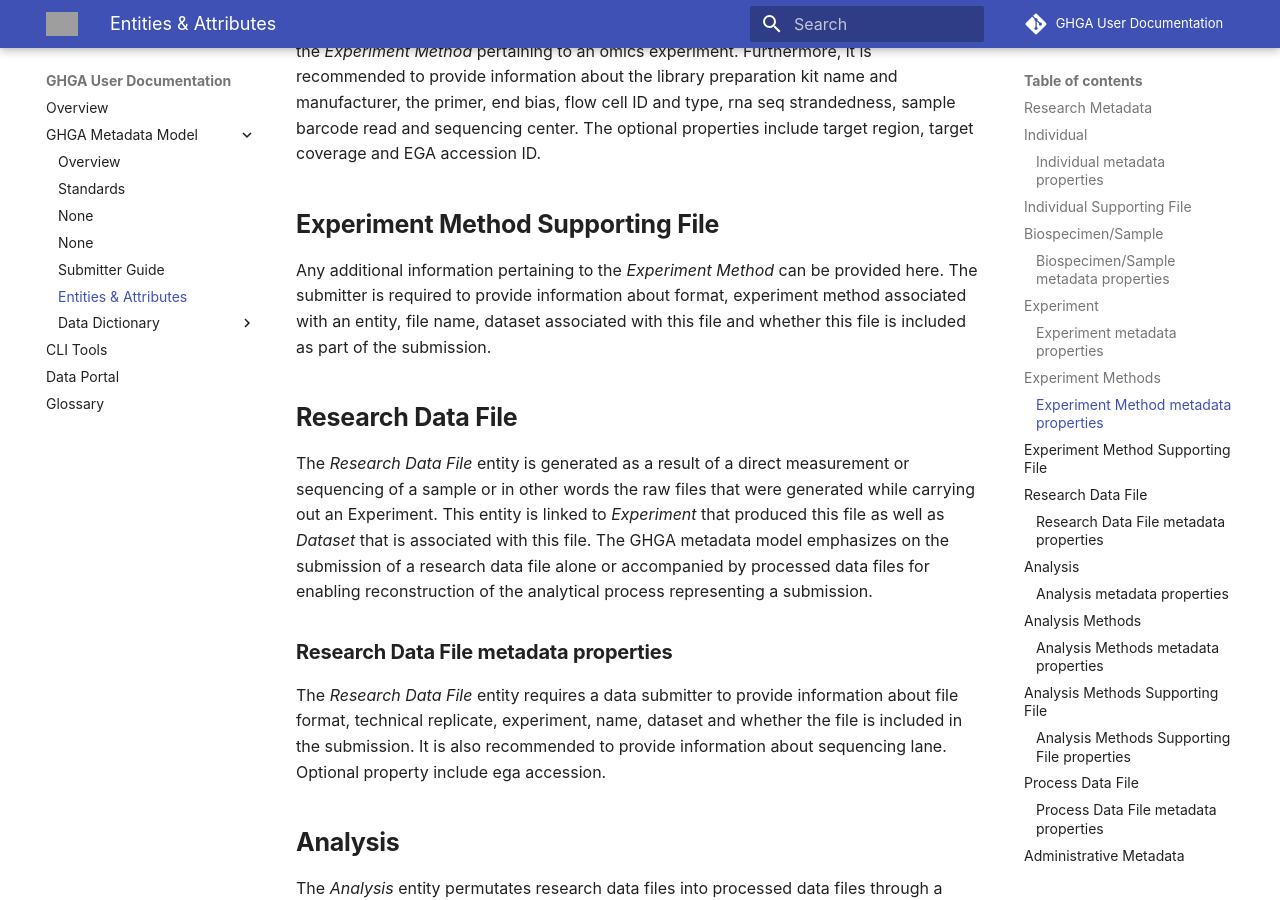
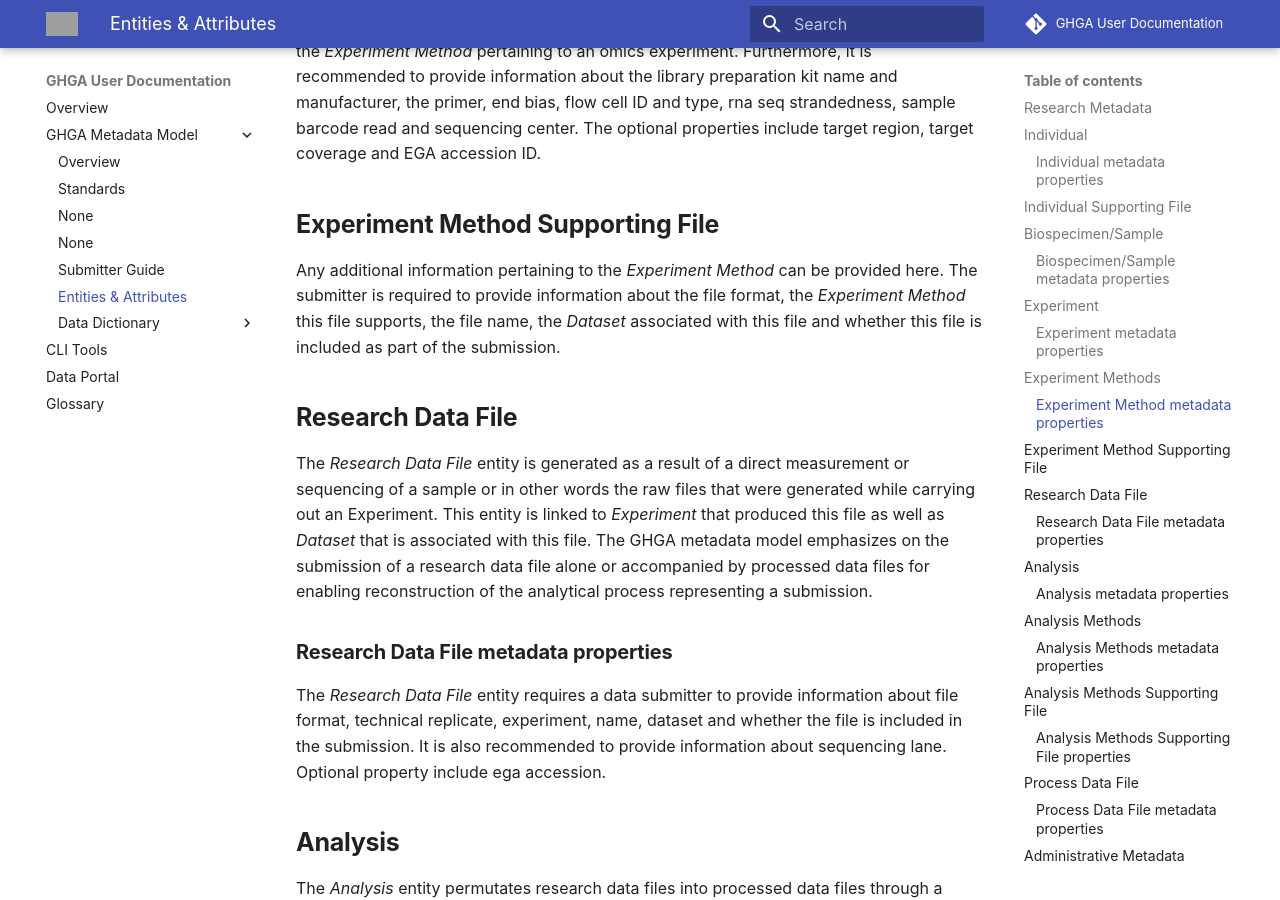
Before and after one commit to ghga-de/docs.ghga.de, an MkDocs documentation site: the page built from user_docs/metadata/entities.md, in a window 1280 px wide and 900 px high, scrolled down 2528 px. Built offline with MkDocs 1.6.1 and Material for MkDocs 9.7.7, drawn with Linux system fonts in a browser that asks for light colours; comment, search, counter and statistics services are not loaded; grey boxes are pictures that could not be loaded.

Commit message:
Update user_docs/metadata/entities.md
Co-authored-by: Karoline Mauer <105430060+mauerk@users.noreply.github.com>

```diff
--- a/user_docs/metadata/entities.md
+++ b/user_docs/metadata/entities.md
@@ -56,7 +56,7 @@
 
 ## **Experiment Method Supporting File**
 
-Any additional information pertaining to the *Experiment Method* can be provided here. The submitter is required to provide information about format, experiment method associated with an entity, file name, dataset associated with this file and whether this file is included as part of the submission.
+Any additional information pertaining to the *Experiment Method* can be provided here. The submitter is required to provide information about the file format, the *Experiment Method* this file supports, the file name, the *Dataset* associated with this file and whether this file is included as part of the submission.
 
 ## **Research Data File**
 
```
